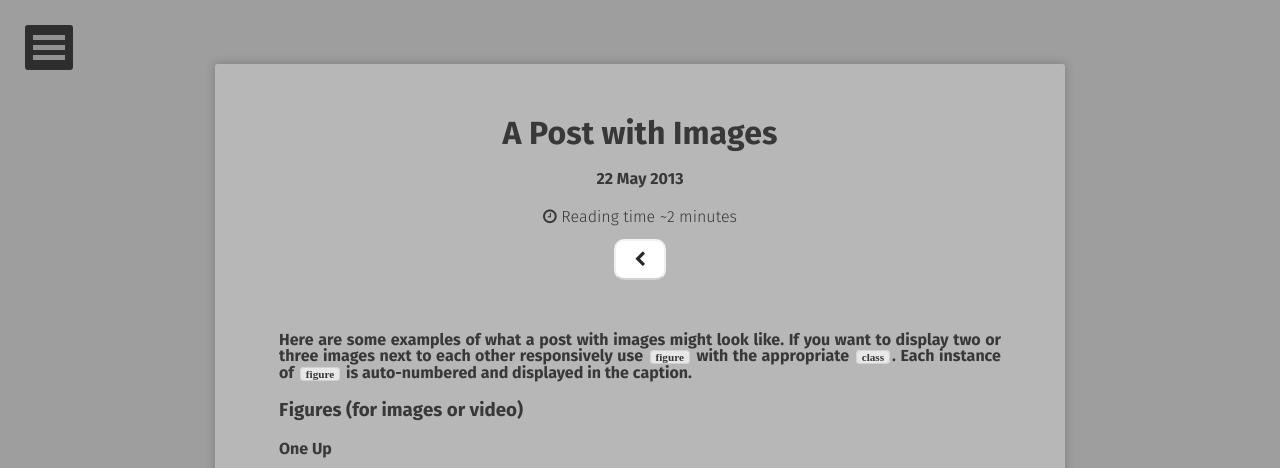
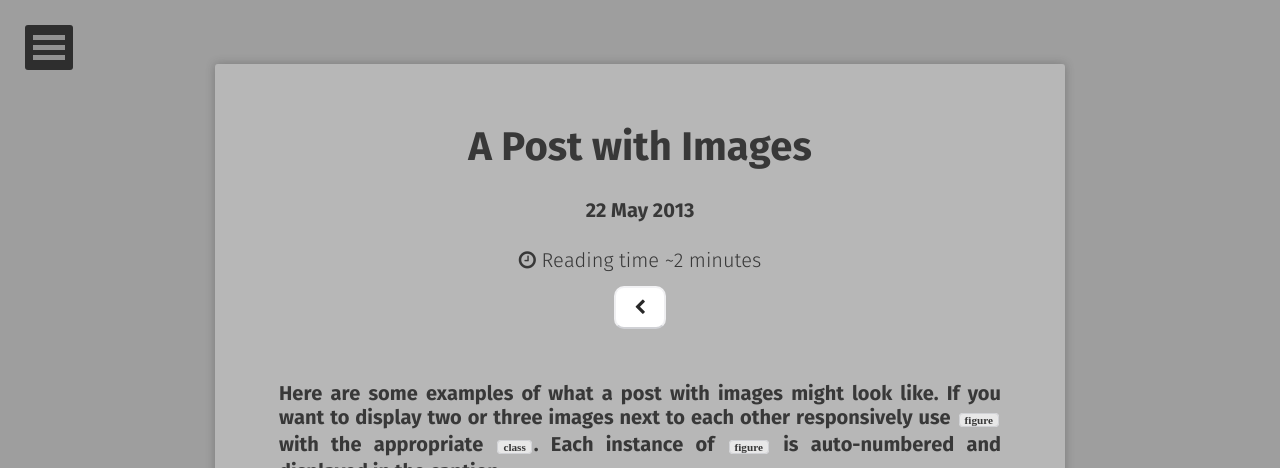
Before and after one commit to dfalveargOT/dfalveargOT.github.io, a Jekyll site: the page built from _posts/2013-05-22-sample-post-images.md, in a window 1280 px wide. Shown: the top 468 px of the page. Built offline with Jekyll 4.4.1, drawn with Linux system fonts in a browser that asks for light colours; some web fonts are replaced; comment, search, counter and statistics services are not loaded; grey boxes are pictures that could not be loaded.

Commit message:
Add files via upload

```diff
--- a/_sass/elements.scss
+++ b/_sass/elements.scss
@@ -87,7 +87,7 @@
 }
 .post-list {
     .btn {
-        @include font-rem(14);
+        @include font-rem(16);
     }
 }
 
@@ -137,8 +137,8 @@ img {
 .img_posts {
     border: 3px solid black;
     max-width: 100%;
-    max-height: 80%;
-    height: auto;
+    max-height: 85%;
+	height: 100%;
     width: auto;
     display: block;
     padding: 15px;
--- a/_sass/normalize.scss
+++ b/_sass/normalize.scss
@@ -52,7 +52,7 @@ template,
    ========================================================================== */
 
 a {
-  background-color: transparent;
+  background-color: white;
 }
 
 a:active,
--- a/_sass/site.scss
+++ b/_sass/site.scss
@@ -22,8 +22,7 @@ body {
     font-weight: 900;
     font-size: 50;
 	@media #{$small} {
-	    //background-image: none !important;
-		background: $black;
+		background: $white;
 	}
 }
 * {
@@ -205,9 +204,11 @@ header .entry-meta {
     @include transition(.5s);
     @media #{$small} {
         color: white;
+        padding: 4em;
         margin-left: -4rem;
         margin-right: -4rem;
         margin-top: -2rem;
+        border-radius: 3px 3px 0 0;
         background-color: rgba($black, 0.6);
         background-blend-mode: multiply;
         background-position: center center;
--- a/_sass/typography.scss
+++ b/_sass/typography.scss
@@ -1,14 +1,16 @@
 // content area
 .content {
-	@include font-size(20);
+	@include font-size(25);
 	padding: 0 2rem;
 	-moz-osx-font-smoothing: grayscale;
 	-webkit-font-smoothing: antialiased !important;
 	-moz-font-smoothing: antialiased !important;
 	text-rendering: optimizelegibility !important;
 	text-align: justify;
+    line-height: normal;
 	@media #{$small} {
 		padding: 0 .5em;
+        @include font-size(20);
 	}
 }
 
@@ -18,11 +20,11 @@
 	font-weight: bolder;
 	> p {
 		text-align: center;
-		font-weight: bolder;
+		font-weight: bold;
 	}
 	> a > p {
 		text-align: center;
-		font-weight: bolder;
+		font-weight: bold;
 	}
 }
 .post-title {
@@ -52,8 +54,8 @@ h3.title a {
 		background: $white;
 		color: $color_shark;
 		a {
-			@include font-rem(20);
-			text-decoration: none;
+			@include font-rem(30);
+			text-decoration: inherit;
 			color: $color_shark;
 			font-weight: bolder;
             &:hover {
@@ -62,7 +64,9 @@ h3.title a {
 		}
 		p {
 			font-weight: lighter;
-			@include font-rem(16);
+            font-weight: normal;
+			//@include font-rem(16);
+            @include font-size(20);
 		}
 	}
 }
--- a/_sass/variables.scss
+++ b/_sass/variables.scss
@@ -31,7 +31,7 @@ $font1               : Fira Sans,sans-serif;
 $font2               : Inconsolata;
 $alt-font            : serif;
 $doc-font-size       : 20;
-$doc-line-height     : 20;
+$doc-line-height     : 30;
 
 //media
 $small               : "only screen and (max-width: 30em)";
```
